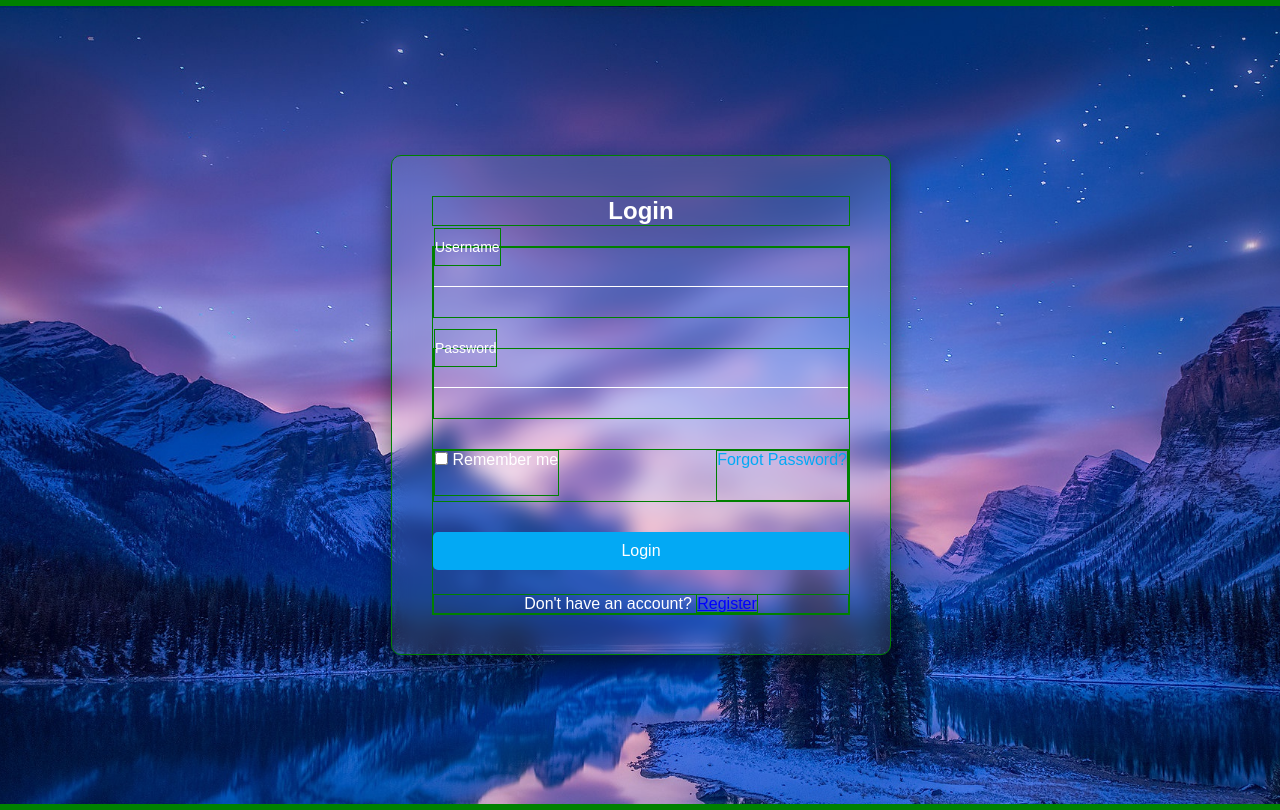
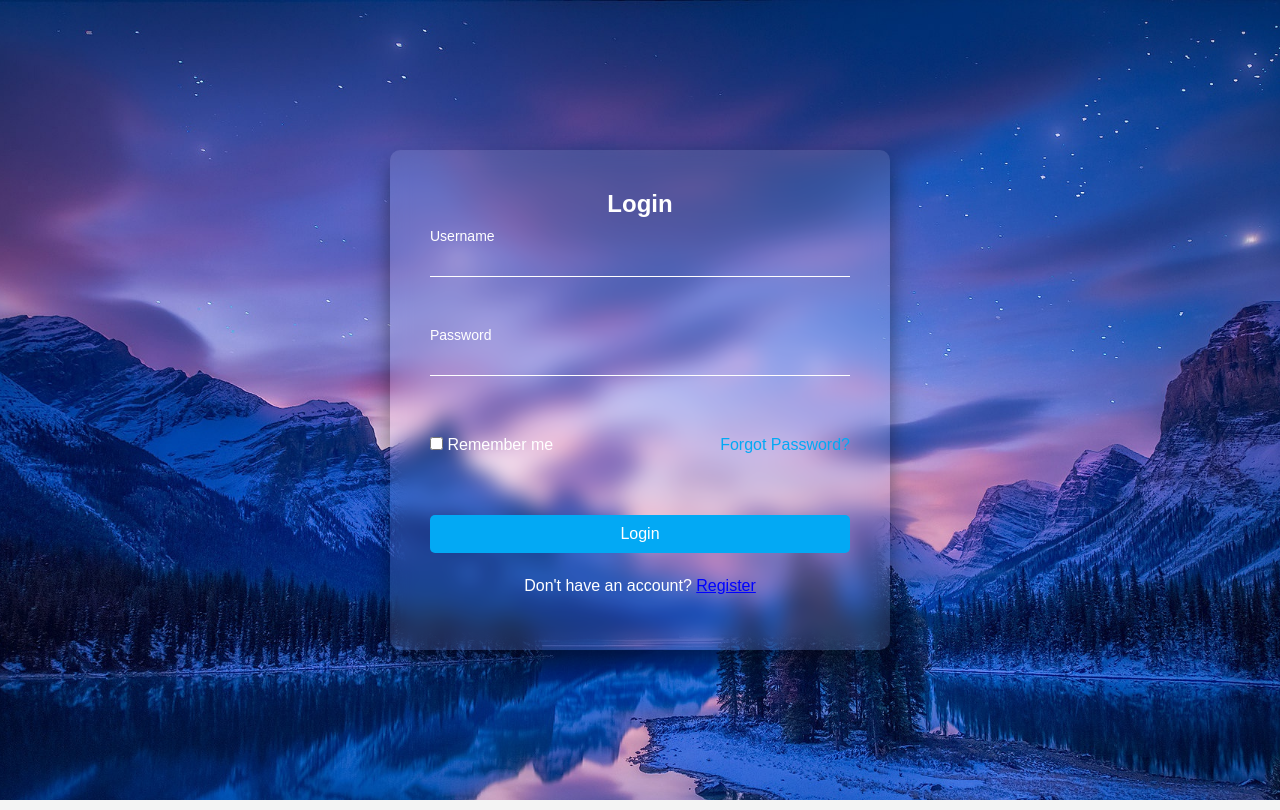
Before and after one commit to 0zodbek/6-oy-8-dars_uy-ishi, a React (Vite) app: page /login in a window 1280 px wide. Shown: the top 810 px of the page. Built offline with nearby package versions, Linux system fonts and the light colour scheme.

Commit message:
second last commit

```diff
--- a/src/pages/Home/index.module.css
+++ b/src/pages/Home/index.module.css
@@ -4,7 +4,7 @@
   font-family: sans-serif;
   box-sizing: border-box;
   text-align: center;
-  border:1px solid green ;
+  /* border:1px solid green ; */
 }
 body{
 background-repeat: no-repeat;
```
